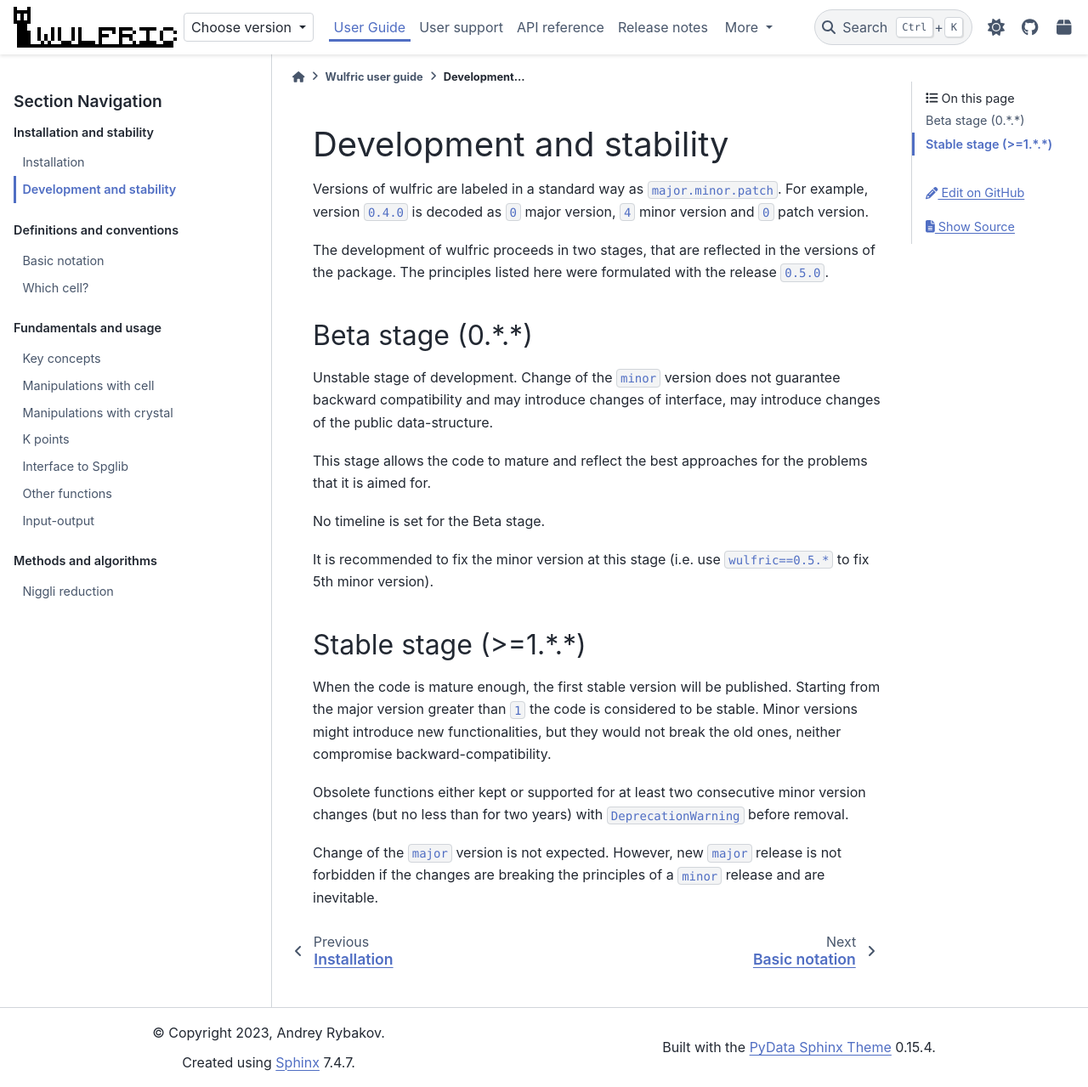
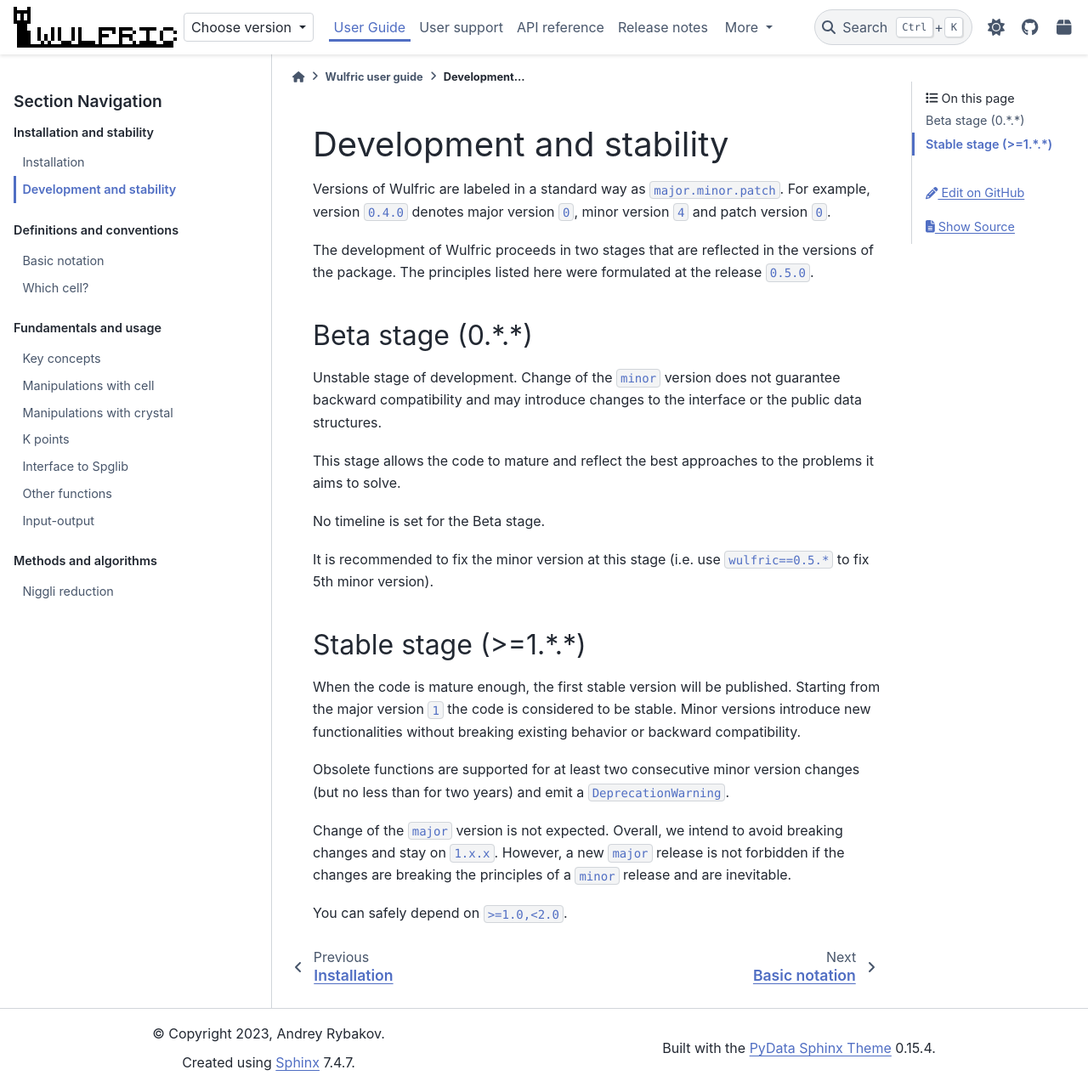
Before and after one commit to adrybakov/wulfric, a Sphinx documentation site: the page built from docs/source/user-guide/development.rst, in a window 1280 px wide and 1279 px high. Shown: the whole window at 85% size. Built offline with Sphinx 7.4.7 and the PyData theme 0.15.4, drawn with Linux system fonts in a browser that asks for light colours; pages that are not in the unit, such as notebooks, are missing from menus.

Commit message:
Fix typo and improve stability contract

```diff
--- a/docs/source/user-guide/development.rst
+++ b/docs/source/user-guide/development.rst
@@ -4,22 +4,23 @@
 Development and stability
 *************************
 
-Versions of wulfric are labeled in a standard way as ``major.minor.patch``. For example,
-version ``0.4.0`` is decoded as ``0`` major version, ``4`` minor version and ``0`` patch
-version.
+Versions of Wulfric are labeled in a standard way as ``major.minor.patch``. For
+example, version ``0.4.0`` denotes major version ``0``, minor version ``4`` and
+patch version ``0``.
 
-The development of wulfric proceeds in two stages, that are reflected in the versions of
-the package. The principles listed here were formulated with the release ``0.5.0``.
+The development of Wulfric proceeds in two stages that are reflected in the
+versions of the package. The principles listed here were formulated at the
+release ``0.5.0``.
 
 Beta stage (0.*.*)
 ==================
 
-Unstable stage of development. Change of the ``minor`` version does not guarantee backward
-compatibility and may introduce changes of interface, may introduce changes of the public
-data-structure.
+Unstable stage of development. Change of the ``minor`` version does not
+guarantee backward compatibility and may introduce changes to the interface or
+the public data structures.
 
-This stage allows the code to mature and reflect the best approaches for the problems that
-it is aimed for.
+This stage allows the code to mature and reflect the best approaches to the
+problems it aims to solve.
 
 No timeline is set for the Beta stage.
 
@@ -29,14 +30,17 @@
 Stable stage (>=1.*.*)
 ======================
 
-When the code is mature enough, the first stable version will be published. Starting from
-the major version greater than ``1`` the code is considered to be stable. Minor versions
-might introduce new functionalities, but they would not break the old ones, neither
-compromise backward-compatibility.
+When the code is mature enough, the first stable version will be published.
+Starting from the major version ``1`` the code is considered to be stable. Minor
+versions introduce new functionalities without breaking existing behavior or
+backward compatibility.
 
-Obsolete functions either kept or supported for at least two consecutive minor version
-changes (but no less than for two years) with ``DeprecationWarning`` before removal.
+Obsolete functions are supported for at least two consecutive minor version
+changes (but no less than for two years) and emit a ``DeprecationWarning``.
 
-Change of the ``major`` version is not expected. However, new ``major`` release is
-not forbidden if the changes are breaking the principles of a ``minor`` release
-and are inevitable.
+Change of the ``major`` version is not expected. Overall, we intend to avoid
+breaking changes and stay on ``1.x.x``. However, a new ``major`` release is not
+forbidden if the changes are breaking the principles of a ``minor`` release and
+are inevitable.
+
+You can safely depend on ``>=1.0,<2.0``.
```
Also changed, not shown: docs/source/user-guide/installation.rst (+22 -19 lines).
